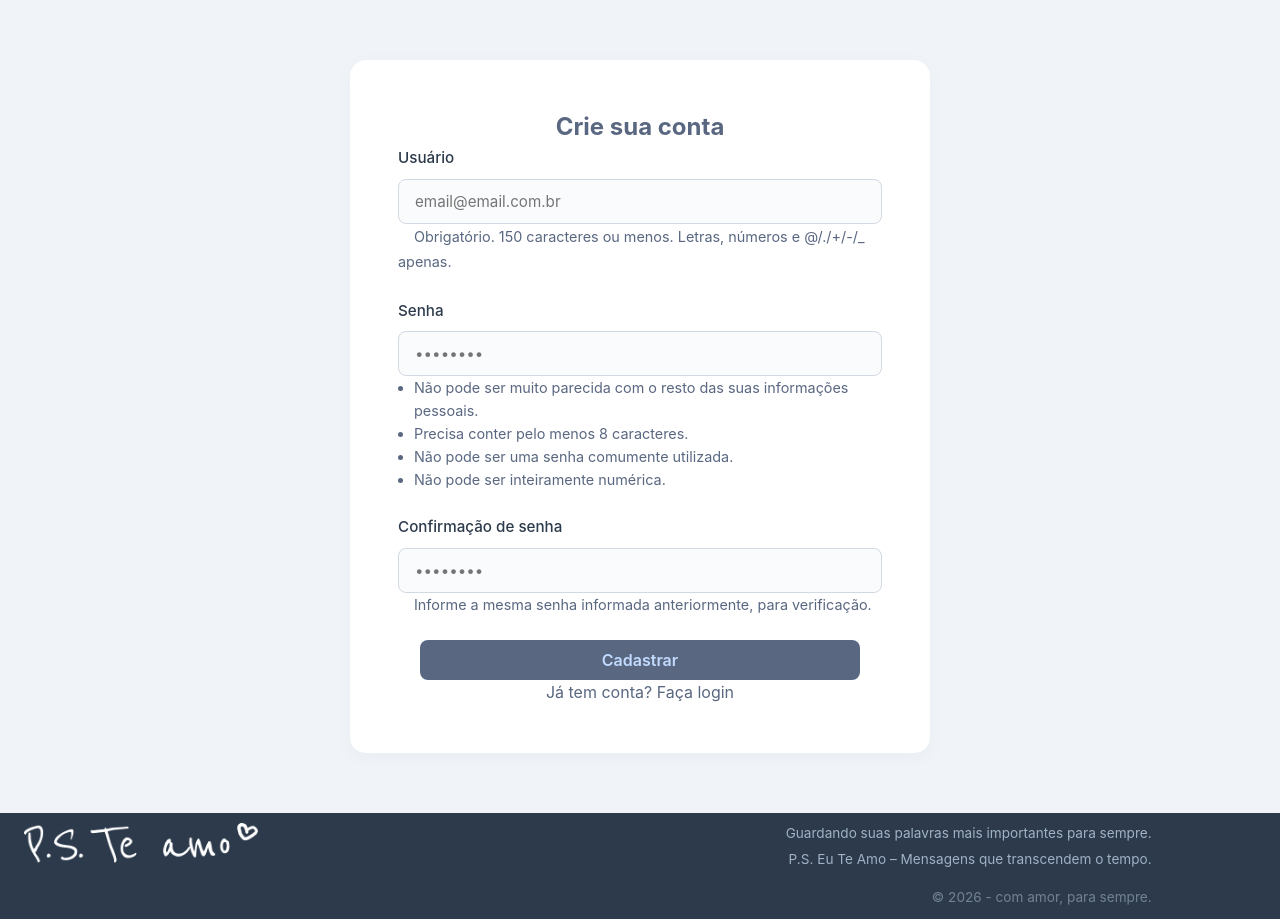
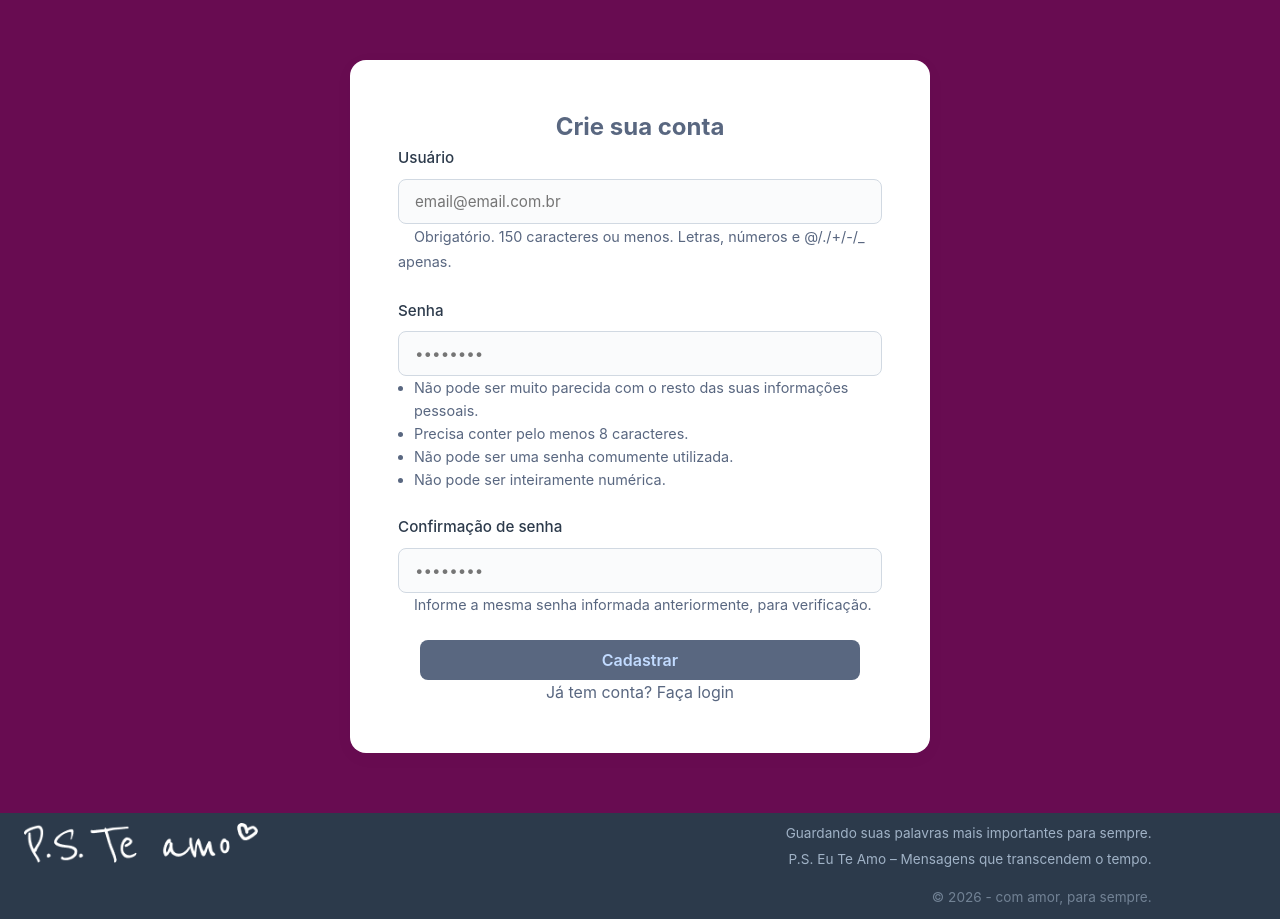
Before and after one commit to rgrlinux/ps_eu_te_amo, a Django app: page /cadastro/ in a window 1280 px wide. Shown: the part 73-992 px from the top of the page. Run offline with Django 5.2, Linux system fonts and the light colour scheme; some web fonts are replaced.

Commit message:
teste de deploy

```diff
--- a/ps_eu_te_amo/settings.py
+++ b/ps_eu_te_amo/settings.py
@@ -99,7 +99,6 @@ USE_TZ = True
 
 
 
-# STATIC_URL = '/static/'
 STATICFILES_DIRS = [BASE_DIR / 'static/']
 STATIC_ROOT = os.path.join(BASE_DIR, 'staticfiles')
 MEDIA_ROOT = os.path.join(BASE_DIR, 'media') # Mantém dinâmico baseado na raiz do projeto
--- a/static/css/style.css
+++ b/static/css/style.css
@@ -3,7 +3,8 @@
    ========================================================================== */
 :root {
   /* Colors matches exact image palette */
-  --color-bg-main: #f0f4f8;
+  /* --color-bg-main: #f0f4f8; */
+  --color-bg-main: #680c51;
   --color-bg-white: #ffffff;
   --color-bg-card-dark: #596780;
   --color-bg-card-light: #dce1e8;
```
